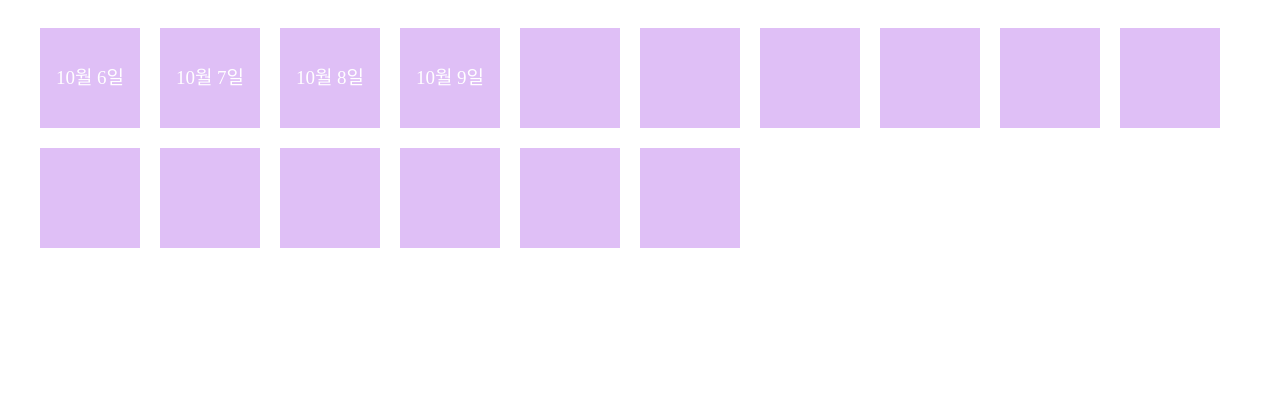
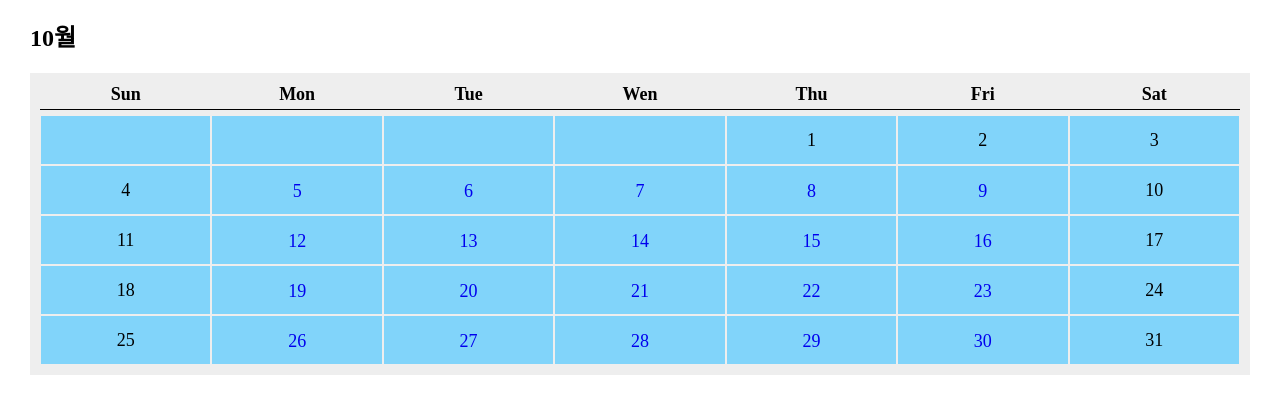
Before and after one commit to kimhh-smsoftlab/html5-study-1006, a plain HTML site: page index.html in a window 1280 px wide. Shown: the part 60-474 px from the top of the page. Drawn offline with Linux system fonts and the light colour scheme.

Commit message:
3 files modified, 1 added

```diff
--- a/index.html
+++ b/index.html
@@ -10,25 +10,65 @@
 	<div>
 		<h1>Study HTML / CSS / JavaScript</h1>
 	</div>
-	<div class="box">
-		<div><a href="/project/1006/first.html">10월 6일</a></div>
-		<div><a href="/project/1007/table_test.html">10월 7일</a></div>
-		<div><a href="/project/1008/table_with_css.html">10월 8일</a></div>
-    <div><a href="/project/1009/main.html">10월 9일</a></div>
-    <div></div>
-    <div></div>
-    <div></div>
-    <div></div>
-    <div></div>
-    <div></div>
-    <div></div>
-    <div></div>
-    <div></div>
-    <div></div>
-    <div></div>
-    <div></div>
+  <div>
+    <h2>10월</h2>
+  </div>
+	<div class="calendar_1">
+		<ul class="week_1">
+			<li>Sun</li>
+			<li>Mon</li>
+			<li>Tue</li>
+			<li>Wen</li>
+			<li>Thu</li>
+			<li>Fri</li>
+			<li>Sat</li>
+		</ul>
+		<ul class="days_1">
+			<li></li>
+			<li></li>
+			<li></li>
+			<li></li>
+			<li>1</li>
+			<li>2</li>
+			<li>3</li>
+		</ul>
+		<ul class="days_1">
+			<li>4</li>
+			<li><a href="/project/1006/first.html">5</a></li>
+			<li><a href="/project/1007/table_test.html">6</a></li>
+			<li><a href="/project/1008/table_with_css.html">7</a></li>
+			<li><a href="/project/1009/main.html">8</a></li>
+			<li><a href="/project/1009/main.html">9</a></li>
+			<li>10</li>
+		</ul>
+		<ul class="days_1">
+			<li>11</li>
+			<li><a href="#">12</a></li>
+			<li><a href="#">13</a></li>
+			<li><a href="#">14</a></li>
+			<li><a href="#">15</a></li>
+			<li><a href="#">16</a></li>
+			<li>17</li>
+		</ul>
+		<ul class="days_1">
+			<li>18</li>
+			<li><a href="#">19</a></li>
+			<li><a href="#">20</a></li>
+			<li><a href="#">21</a></li>
+			<li><a href="#">22</a></li>
+			<li><a href="#">23</a></li>
+			<li>24</li>
+		</ul>
+		<ul class="days_1">
+			<li>25</li>
+			<li><a href="#">26</a></li>
+			<li><a href="#">27</a></li>
+			<li><a href="#">28</a></li>
+			<li><a href="#">29</a></li>
+			<li><a href="#">30</a></li>
+			<li>31</li>
+		</ul>
 	</div>
-  <div>
 </body>
 
 </html>
--- a/styles.css
+++ b/styles.css
@@ -1,3 +1,57 @@
+      .calendar_1{
+        display: flex;
+        flex-direction: column;
+        background-color: #eeeeee;
+        padding: 10px;
+      }
+
+      .calendar_1 > ul{
+        display:flex;
+        list-style: none;
+        justify-content: space-between;
+        padding: 0px;
+      }
+
+      .calendar_1 > ul > li{
+        border: 1px solid #eeeeee;
+        width: 100%;
+        font-size: 18px;
+      }
+
+
+      .week_1{
+        background-color: #eeeeee;
+        margin: 0px 0px 5px 0px;
+        font-weight: bold;
+        border-bottom: 1px solid black;
+      }
+      .week_1 > li{
+        text-align: center;
+        padding-bottom: 3px;
+      }
+
+      .days_1{
+        background-color: #81d4fa;
+        margin: 0px;
+      }
+
+      .days_1 > li{
+        height: 50px;
+        display: flex;
+        justify-content: center;
+        align-items:  center;
+      }
+
+      .days_1 > li > a{
+        width:100%;
+        height: 100%;
+        text-align: center;
+        line-height: 50px;
+        text-decoration: none;
+      }
+      .days_1 > li > a:hover{
+        background-color: #5d99c6;;
+      }
       .header{
         background-color: #81d4fa;
         min-width: 700px;
```
Also changed, not shown: project/1009/main.html (+5 -5 lines), project/1012/main.html (added).
